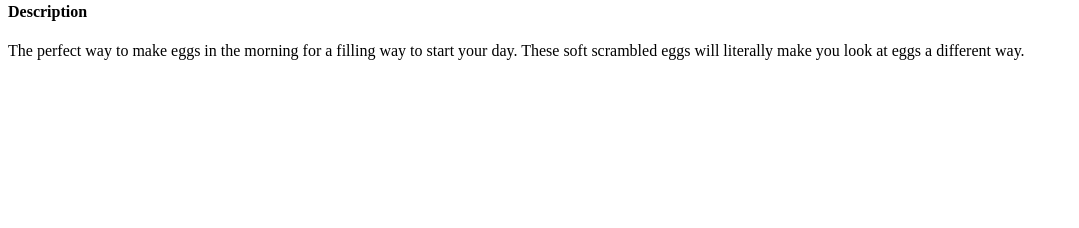
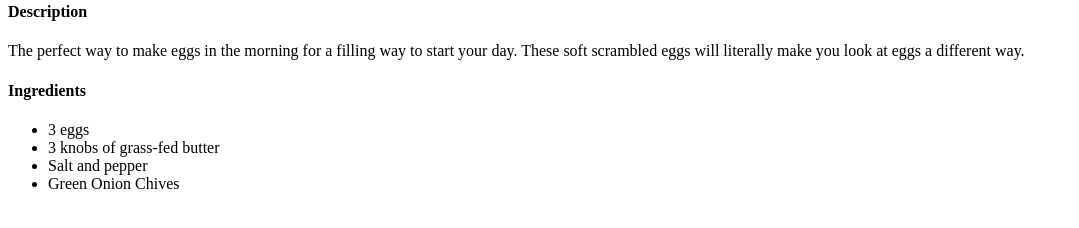
Before and after one commit to Jacksonzoo/odin-recipes, a plain HTML site: page recipes/eggs.html in a window 1280 px wide. Shown: the part 402-630 px from the top of the page, without its empty margins (0-1079 px from the left). Drawn offline with Linux system fonts and the light colour scheme.

```diff
--- a/recipes/eggs.html
+++ b/recipes/eggs.html
@@ -11,6 +11,13 @@
     <img src="https://i0.wp.com/kristineskitchenblog.com/wp-content/uploads/2021/11/scrambled-eggs-0815-1.jpg?resize=1024%2C1536&ssl=1" alt="creamy light scrambled eggs on a white plate">
     <h4>Description</h4>
     <p>The perfect way to make eggs in the morning for a filling way to start your day. These soft scrambled eggs will literally make you look at eggs a different way.</p>
+    <h4>Ingredients</h4>
+    <ul>
+        <li>3 eggs</li>
+        <li>3 knobs of grass-fed butter</li>
+        <li>Salt and pepper</li>
+        <li>Green Onion Chives</li>
+    </ul>
 
 </body>
 
```
